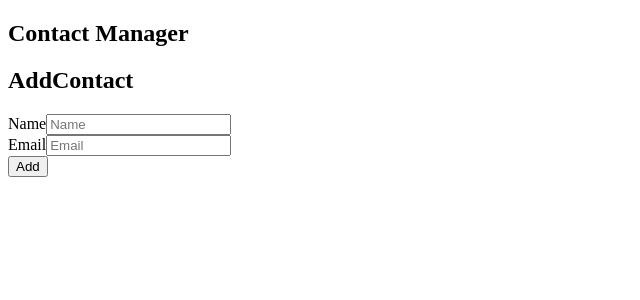
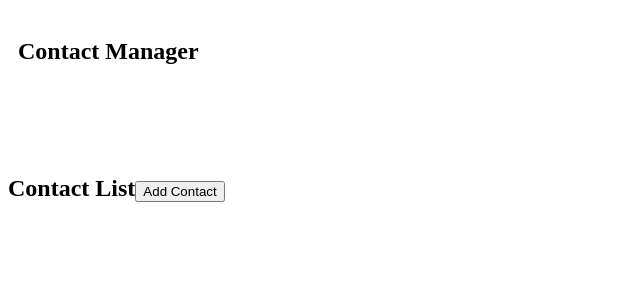
Before and after one commit to yuvrajg9850/contact-app, a React (Create React App) app: page / in a window 1280 px wide. Shown: the top 300 px of the page, without its empty margins (0-640 px from the left). Built offline with nearby package versions, Linux system fonts and the light colour scheme; the HTML template or start-up script is replaced by a standard one.

Commit message:
2 pages, contact list and add contact

```diff
--- a/src/components/AddContact.js
+++ b/src/components/AddContact.js
@@ -1,4 +1,6 @@
 import React from  'react';
+import { Link } from "react-router-dom";
+
 
 class AddContact extends React.Component{
     state = {
@@ -15,8 +17,10 @@ class AddContact extends React.Component{
         }
         this.props.addContactHandler(this.state);
         this.setState({name:"", email:""});
+        alert("Added Successfully!!!");
     };
 render(){
+
     return(
         <div className="ui main">
             <h2> AddContact</h2>
@@ -38,8 +42,13 @@ render(){
                     value={this.state.email}
                     onChange={ (e) => this.setState({email: e.target.value})}/>
                 </div>
-                <button className="ui button blue">Add</button>
+                <button className="ui button blue" > Add</button>
+
              </form>
+             <Link to="/">
+             <button className="ui button blue left floated" style={{marginTop: "3px"}}> Contact List</button>
+             </Link>
+
         </div>
 
     );
--- a/src/components/App.css
+++ b/src/components/App.css
@@ -1,38 +1,23 @@
-.App {
-  text-align: center;
+.main {
+  margin-top: 5em;
 }
 
-.App-logo {
-  height: 40vmin;
-  pointer-events: none;
+.center {
+  justify-content: center;
+  padding: 10px;
 }
 
-@media (prefers-reduced-motion: no-preference) {
-  .App-logo {
-    animation: App-logo-spin infinite 20s linear;
-  }
+.ui.search input {
+  width: 100%;
+  border-radius: 0 !important;
 }
 
-.App-header {
-  background-color: #282c34;
-  min-height: 100vh;
-  display: flex;
-  flex-direction: column;
-  align-items: center;
-  justify-content: center;
-  font-size: calc(10px + 2vmin);
-  color: white;
+.item {
+  padding: 15px 0px !important;
 }
 
-.App-link {
-  color: #61dafb;
+i.icon {
+  float: right;
+  font-size: 20px;
+  cursor: pointer;
 }
-
-@keyframes App-logo-spin {
-  from {
-    transform: rotate(0deg);
-  }
-  to {
-    transform: rotate(360deg);
-  }
-}
--- a/src/components/App.js
+++ b/src/components/App.js
@@ -1,4 +1,5 @@
 import React, { useState, useEffect} from 'react';
+import { BrowserRouter as Router, Routes, Route } from "react-router-dom";
 import { v4 as uuid } from "uuid";
 import './App.css';
 import Header from './Header';
@@ -32,10 +33,17 @@ function App() {
   }, [contacts]);
   return (
     <div className="ui container">
+      <Router>
       <Header/>
-      <AddContact addContactHandler={addContactHandler} />
-      <ContactList contacts={contacts} getContactId = {removeContactHandler} />
-    </div>
+        <Routes>
+          <Route exact path="/"  element={ <ContactList contacts={contacts} getContactId = {removeContactHandler}/> } />
+          <Route path="/add" element={ <AddContact addContactHandler={addContactHandler}/>} />
+        {/* <AddContact addContactHandler={addContactHandler} />
+        <ContactList contacts={contacts} getContactId = {removeContactHandler} />       */}
+      </Routes>
+
+      </Router>
+     </div>
   );
 }
 
--- a/src/components/ContactCard.js
+++ b/src/components/ContactCard.js
@@ -1,4 +1,5 @@
 import React from "react";
+import {Link} from "react-router-dom"
 import user from "../images/user.png";
 
 const ContactCard = (props) => {
@@ -7,13 +8,15 @@ const ContactCard = (props) => {
         <div className="item">
             <img className="ui avatar image" src={user} alt="user" />
             <div className="content">
+            <Link to={`/contact/${id}`}>
                 <div className = "header">
                     <div>{name}</div>
                     <div>{email}</div>
                 </div>
+            </Link>
             </div>
             <i
-             className="trash alternate outline icon"
+             className="trash alternate outline icon right floated"
              style={{color: "red", marginTop: "7px" }}
              onClick={ () => props.clickHandler(id)}
              ></i>
--- a/src/components/ContactList.js
+++ b/src/components/ContactList.js
@@ -1,4 +1,5 @@
 import React from 'react';
+import { Link } from "react-router-dom";
 import ContactCard from './ContactCard';
 
 const ContactList = (props) => {
@@ -6,18 +7,27 @@ const ContactList = (props) => {
     const deleteContactHandler = (id) => {
         props.getContactId(id);
     }
+
+
     const renderContactList = props.contacts.map((contact) => {
        return(
        <ContactCard contact={contact}
        clickHandler={deleteContactHandler}
        key={contact.id}></ContactCard>
        );
-    })
+    });
     return(
-        <div className="ui celled list">
-            {renderContactList}
+        <div class="main">
+            <h2>Contact List
+             <Link to="/add">
+                <button className="ui button blue right floated" >Add Contact</button>
+            </Link>
+            </h2>
+
+            <div className="ui celled list">{renderContactList}</div>
+
         </div>
     );
-}
+};
 
 export default ContactList;
```
